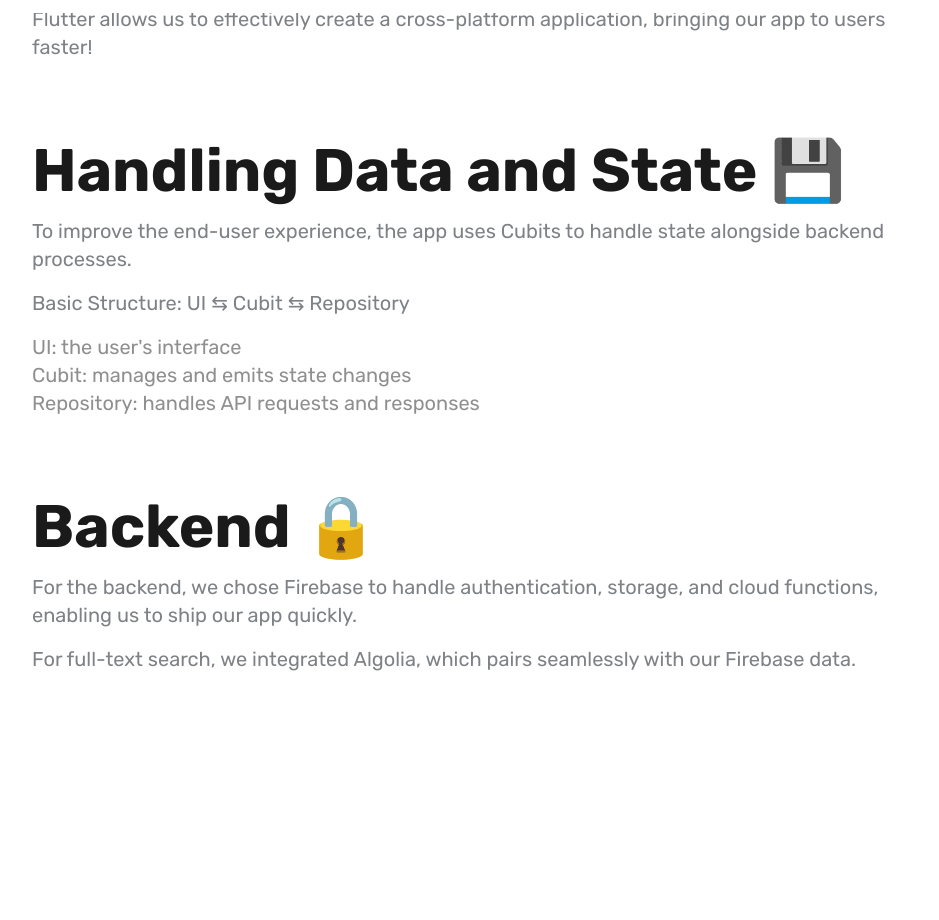
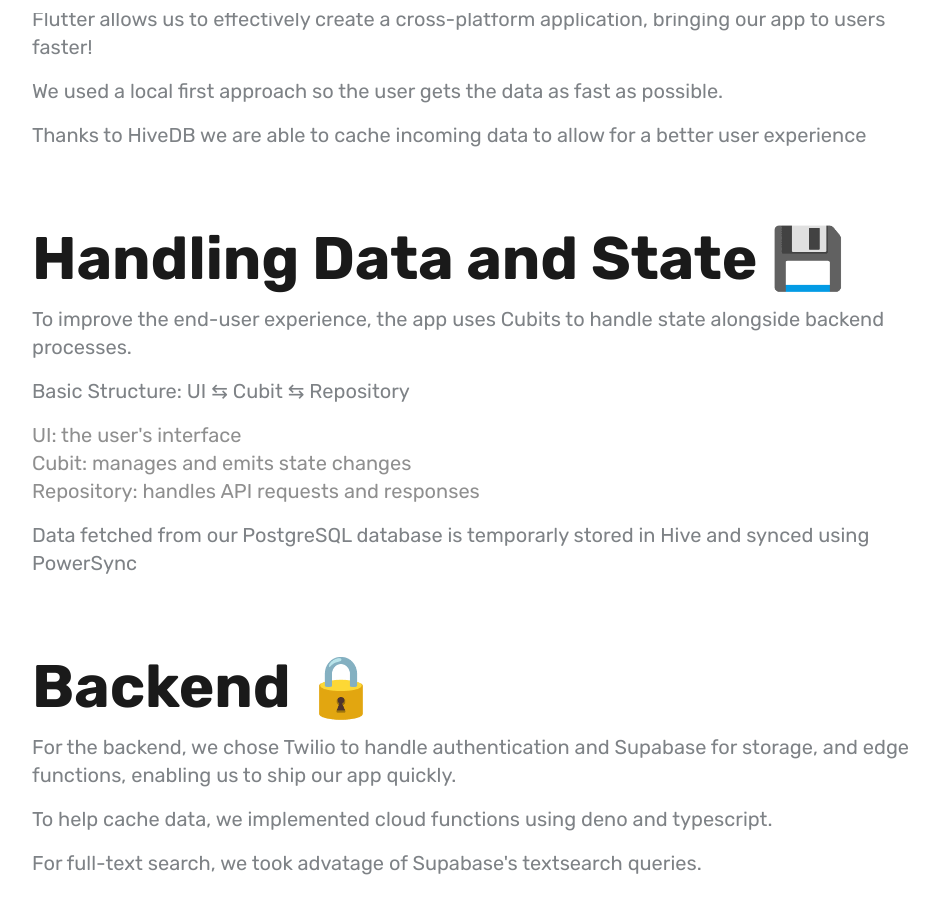
Before and after one commit to ethanokamura/surfbored-site, an Astro site: page /tech in a window 1280 px wide. Shown: the part 787-1707 px from the top of the page, without its empty margins (160-1099 px from the left). Before the commit the page ends 1660 px from the top, so only its background shows below. Built offline with nearby package versions, Linux system fonts and the light colour scheme; Astro itself is replaced by a stand-in of ours.

Commit message:
updated tech

```diff
--- a/src/pages/tech.astro
+++ b/src/pages/tech.astro
@@ -27,30 +27,29 @@
       <h1>Frontend 🔥</h1>
       <p>The entire frontend is written in Dart using the Flutter framework.</p>
       <p>Flutter allows us to effectively create a cross-platform application, bringing our app to users faster!</p>
+      <p>We used a local first approach so the user gets the data as fast as possible.</p>
+      <p>Thanks to HiveDB we are able to cache incoming data to allow for a better user experience</p>
     </acticle>
 
     <acticle>
       <h1>Handling Data and State 💾</h1>
-      <p>
-        To improve the end-user experience, the app uses Cubits to handle state alongside backend processes.
-      </p>
-
+      <p>To improve the end-user experience, the app uses Cubits to handle state alongside backend processes.</p>
       <p>Basic Structure: UI ⇆ Cubit ⇆ Repository</p>
       <ul>
         <li>UI: the user's interface</li>
         <li>Cubit: manages and emits state changes</li>
         <li>Repository: handles API requests and responses</li>
       </ul>
+      <p>Data fetched from our PostgreSQL database is temporarly stored in Hive and synced using PowerSync</p>
     </acticle>
 
     <acticle>
       <h1>Backend 🔒</h1>
       <p>
-        For the backend, we chose Firebase to handle authentication, storage, and cloud functions, enabling us to ship our app quickly.
+        For the backend, we chose Twilio to handle authentication and Supabase for storage, and edge functions, enabling us to ship our app quickly.
       </p>
-      <p>
-        For full-text search, we integrated Algolia, which pairs seamlessly with our Firebase data.
-      </p>
+      <p>To help cache data, we implemented cloud functions using deno and typescript.</p>
+      <p>For full-text search, we took advatage of Supabase's textsearch queries.</p>
     </acticle>
 
   </main>
```
